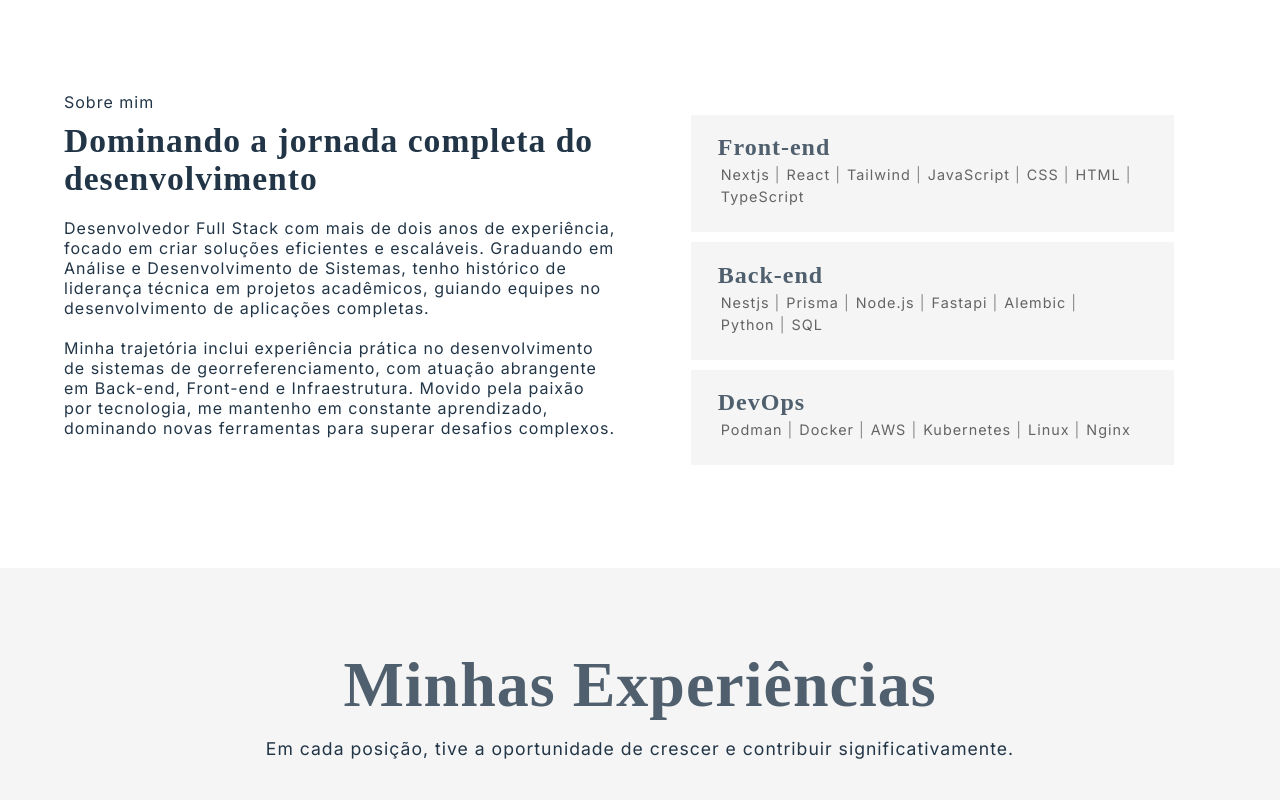
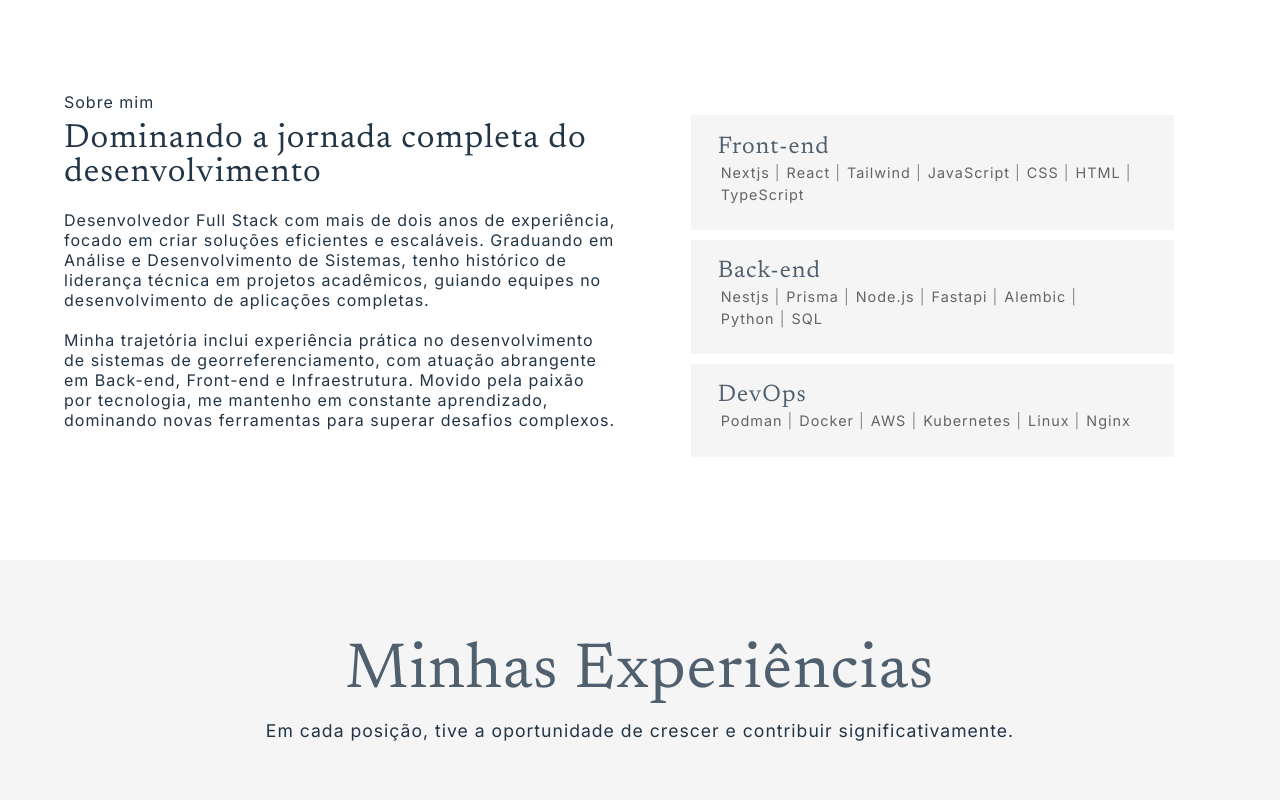
Before and after one commit to ArthurRabel/portfolio, a React (Vite) app: page / in a window 1280 px wide. Shown: the part 800-1600 px from the top of the page. Built offline with nearby package versions, Linux system fonts and the light colour scheme.

Commit message:
style: apply Newsreader font to headings

```diff
--- a/src/index.css
+++ b/src/index.css
@@ -130,7 +130,8 @@ h3,
 h4,
 h5,
 h6 {
-  font-family: 'Times New Roman', Times, serif;
+  font-family: "Newsreader", serif;
+  font-weight: 400;
   color: var(--text-primary);
 }
 
```
